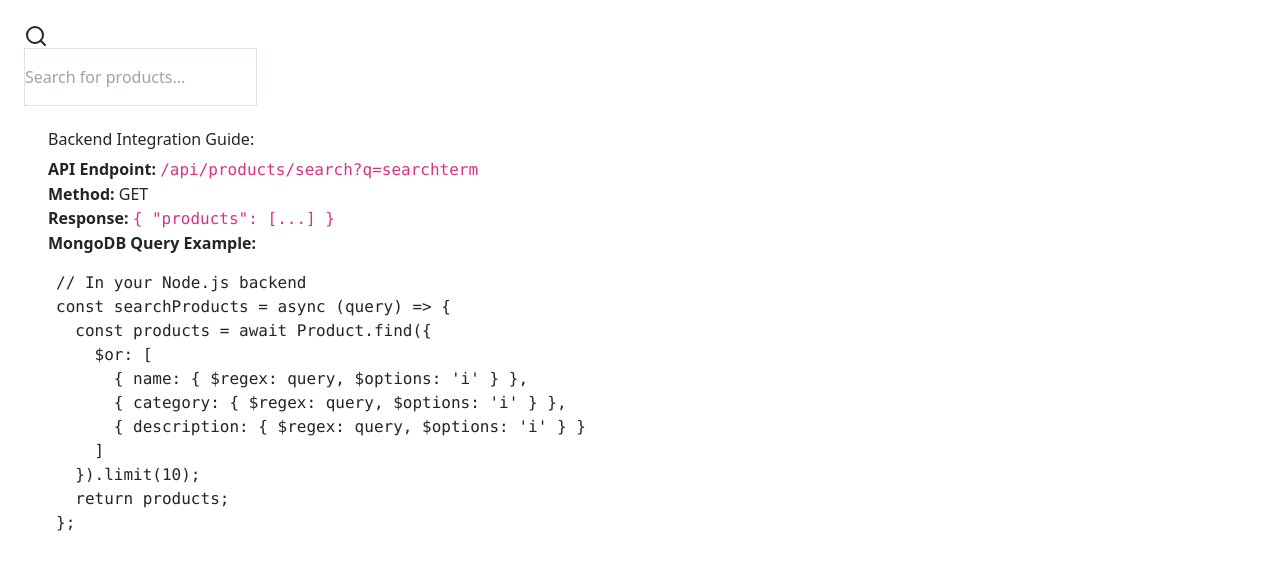
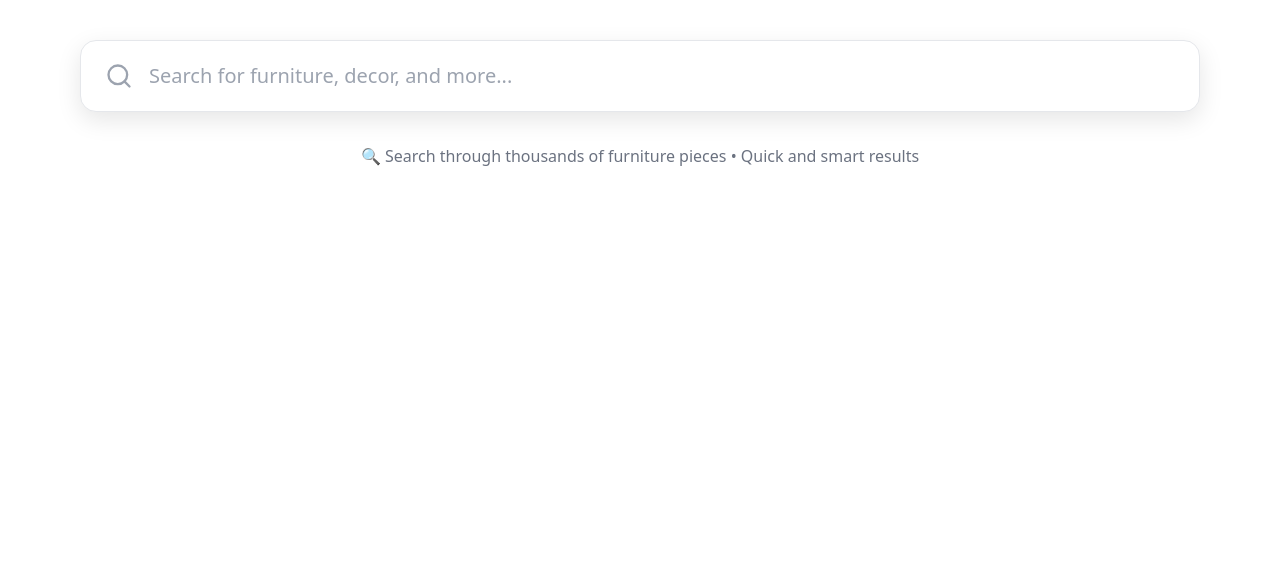
Before and after one commit to TrishaPal2004/AnrFurniture, a React (Create React App) app in the folder furniture12/: page /search in a window 1280 px wide. Shown: the top 570 px of the page. Built offline with nearby package versions, Linux system fonts and the light colour scheme.

Commit message:
Update pages

```diff
--- a/furniture12/src/Pages/Home.js
+++ b/furniture12/src/Pages/Home.js
@@ -251,12 +251,14 @@ const Home = () => {
           marginTop: "5vh",
           justifyContent: "space-between",
         }}>
-          <div className="custom-search-bar">
+          <button onClick={()=>navigate("/search")}>
+          <div className="custom-search-bar" >
             <input type="text" placeholder="Search..." className="search-input" />
-            <button className="search-icon" style={{ background: "transparent" }}>
+            <button className="search-icon" style={{ background: "transparent" }} >
               <Search size={20} style={{ background: "transparent" }} />
             </button>
           </div>
+          </button>
           <div style={{ display: "flex", alignItems: "center", gap: "3vw", marginLeft: "4vw", color: "white", width: "100%", fontSize: "1.2rem" }}>
             <button style={{ fontWeight: "bold", textShadow: "2px 4px 4px black", cursor: "pointer" }} onClick={()=>navigate('/track')}>Track Order</button>
             <span style={{ fontWeight: "bold", textShadow: "2px 4px 4px black", cursor: "pointer" }}>Bulk Orders</span>
--- a/furniture12/src/Pages/Searchbar.js
+++ b/furniture12/src/Pages/Searchbar.js
@@ -1,14 +1,14 @@
 import React, { useState, useEffect, useCallback } from 'react';
-import { Search, ShoppingBag, X, Loader2 } from 'lucide-react';
+import { Search, ShoppingBag, X, Loader2, Clock, TrendingUp } from 'lucide-react';
 
-const DynamicProductSearch = () => {
+const BeautifulProductSearch = () => {
   const [searchTerm, setSearchTerm] = useState('');
   const [searchResults, setSearchResults] = useState([]);
   const [isLoading, setIsLoading] = useState(false);
   const [showResults, setShowResults] = useState(false);
   const [recentSearches, setRecentSearches] = useState([]);
+  const [isFocused, setIsFocused] = useState(false);
 
-  // Debounce function to avoid too many API calls
   const debounce = (func, delay) => {
     let timeoutId;
     return (...args) => {
@@ -17,36 +17,17 @@ const DynamicProductSearch = () => {
     };
   };
 
-  // Function to call your backend API
   const searchProducts = async (query) => {
     if (!query.trim()) {
       setSearchResults([]);
       setShowResults(false);
       return;
     }
-
     setIsLoading(true);
     setShowResults(true);
-
     try {
-      console.log('Searching for:', query);
-      const response = await fetch(`https://anrfurniture-2.onrender.com/api/pdt/q?q=${encodeURIComponent(query)}`, {
-        method: 'GET',
-        headers: {
-          'Content-Type': 'application/json',
-        },
-      });
-
-      console.log('Response status:', response.status);
-
-      if (!response.ok) {
-        const errorText = await response.text();
-        console.error('Backend error:', errorText);
-        throw new Error(`Search failed: ${response.status} ${errorText}`);
-      }
-
+      const response = await fetch(`https://anrfurniture-2.onrender.com/api/pdt/q?q=${encodeURIComponent(query)}`);
       const data = await response.json();
-      console.log('Search results:', data);
       setSearchResults(data.products || []);
     } catch (error) {
       console.error('Search error:', error);
@@ -56,182 +37,107 @@ const DynamicProductSearch = () => {
     }
   };
 
+  const debouncedSearch = useCallback(debounce(searchProducts, 300), []);
 
-
-  // Debounced search function
-  const debouncedSearch = useCallback(
-    debounce((query) => searchProducts(query), 300),
-    []
-  );
-
-  // Handle search input change
   const handleSearchChange = (e) => {
     const value = e.target.value;
     setSearchTerm(value);
     debouncedSearch(value);
   };
 
-  // Handle product selection
   const handleProductSelect = (product) => {
-    // Add to recent searches
     const newRecent = [product.name, ...recentSearches.filter(s => s !== product.name)].slice(0, 5);
     setRecentSearches(newRecent);
-
-    // Clear search
-    setSearchTerm('');
-    setShowResults(false);
-
-    // Navigate to product page or handle selection
     console.log('Selected product:', product);
-    // window.location.href = `/product/${product._id}`;
+    window.location.href = `/zoom/${product._id}`;
   };
 
-  // Clear search
-  const clearSearch = () => {
-    setSearchTerm('');
-    setSearchResults([]);
-    setShowResults(false);
-  };
+  const clearSearch = () => setSearchTerm('');
 
-  // Handle clicking outside to close results
-  useEffect(() => {
-    const handleClickOutside = (event) => {
-      if (!event.target.closest('.search-container')) {
-        setShowResults(false);
-      }
-    };
-
-    document.addEventListener('mousedown', handleClickOutside);
-    return () => document.removeEventListener('mousedown', handleClickOutside);
-  }, []);
+  const trendingSearches = ['Sofa', 'Dining Table', 'Bed', 'Chair', 'Wardrobe'];
 
   return (
-    <div className="w-full max-w-2xl mx-auto p-4">
-      <div className="search-container relative">
-        {/* Search Input */}
-        <div className="relative">
-          <div className="absolute inset-y-0 left-0 pl-3 flex items-center pointer-events-none">
-            <Search className="h-5 w-5 text-gray-400" />
+    <div style={{ width: '100%', maxWidth: '1200px', margin: '0 auto', padding: '40px' }}>
+      <div className="search-container" style={{ position: 'relative' }}>
+        <div style={{ position: 'relative' }}>
+          <div style={{ position: 'absolute', top: '-4px', bottom: '-4px', left: '-4px', right: '-4px', background: 'linear-gradient(to right, #9333ea, #3b82f6, #14b8a6)', borderRadius: '16px', filter: 'blur(8px)', opacity: isFocused ? 1 : 0, transition: 'opacity 1s' }}></div>
+          <div style={{ position: 'relative', backgroundColor: 'white', borderRadius: '16px', boxShadow: '0 8px 24px rgba(0,0,0,0.1)', border: '1px solid #e5e7eb' }}>
+            <div style={{ display: 'flex', alignItems: 'center', padding: '20px 24px' }}>
+              <div>
+                <Search style={{ height: '28px', width: '28px', color: isFocused ? '#3b82f6' : '#9ca3af', transition: 'color 0.3s' }} />
               </div>
-
               <input
                 type="text"
                 value={searchTerm}
                 onChange={handleSearchChange}
-            onFocus={() => searchTerm && setShowResults(true)}
-            placeholder="Search for products..."
-            className="w-full pl-10 pr-10 py-3 border border-gray-300 rounded-lg focus:ring-2 focus:ring-blue-500 focus:border-transparent outline-none text-gray-900 placeholder-gray-500"
+                onFocus={() => {
+                  setIsFocused(true);
+                  if (searchTerm) setShowResults(true);
+                }}
+                onBlur={() => setTimeout(() => setIsFocused(false), 200)}
+                placeholder="Search for furniture, decor, and more..."
+                style={{ flex: 1, marginLeft: '16px', fontSize: '20px', backgroundColor: 'transparent', border: 'none', outline: 'none', color: '#111827', fontWeight: '500' }}
               />
-
               {searchTerm && (
-            <button
-              onClick={clearSearch}
-              className="absolute inset-y-0 right-0 pr-3 flex items-center text-gray-400 hover:text-gray-600"
-            >
-              <X className="h-5 w-5" />
+                <button onClick={clearSearch} style={{ padding: '8px', color: '#9ca3af', background: 'none', border: 'none', cursor: 'pointer', borderRadius: '9999px' }}>
+                  <X style={{ height: '20px', width: '20px' }} />
                 </button>
               )}
             </div>
+          </div>
+        </div>
 
-        {/* Search Results Dropdown */}
         {showResults && (
-          <div className="absolute top-full left-0 right-0 mt-1 bg-white border border-gray-200 rounded-lg shadow-lg z-50 max-h-96 overflow-y-auto">
+          <div style={{ position: 'absolute', top: '100%', left: 0, right: 0, marginTop: '12px', backgroundColor: 'white', border: '1px solid #e5e7eb', borderRadius: '16px', boxShadow: '0 16px 48px rgba(0,0,0,0.1)', zIndex: 50, maxHeight: '32rem', overflow: 'hidden', backdropFilter: 'blur(4px)' }}>
             {isLoading ? (
-              <div className="flex items-center justify-center py-8">
-                <Loader2 className="h-6 w-6 animate-spin text-blue-500" />
-                <span className="ml-2 text-gray-600">Searching...</span>
+              <div style={{ display: 'flex', alignItems: 'center', justifyContent: 'center', padding: '48px 0' }}>
+                <div style={{ position: 'relative' }}>
+                  <Loader2 style={{ height: '32px', width: '32px', animation: 'spin 1s linear infinite', color: '#3b82f6' }} />
+                </div>
+                <span style={{ marginLeft: '12px', fontSize: '20px', color: '#6b7280', fontWeight: 500 }}>Searching...</span>
               </div>
             ) : searchResults.length > 0 ? (
-              <div className="py-2">
-                {searchResults.map((product) => (
-                  <div
-                    key={product._id}
-                    onClick={() => handleProductSelect(product)}
-                    className="flex items-center px-4 py-3 hover:bg-gray-50 cursor-pointer border-b border-gray-100 last:border-b-0"
-                  >
-                    <div className="flex-shrink-0 w-12 h-12 bg-gray-200 rounded-lg overflow-hidden">
+              <div style={{ padding: '16px' }}>
+                <p style={{ fontSize: '16px', fontWeight: '600', color: '#6b7280', textTransform: 'uppercase', paddingBottom: '12px', borderBottom: '1px solid #f3f4f6' }}>
+                  Found {searchResults.length} result{searchResults.length !== 1 ? 's' : ''}
+                </p>
+                <div style={{ display: 'grid', gridTemplateColumns: 'repeat(auto-fill, minmax(240px, 1fr))', gap: '16px', maxHeight: '24rem', overflowY: 'auto', marginTop: '16px' }}>
+                  {searchResults.map(product => (
+                    <div key={product._id} onClick={() => handleProductSelect(product)} style={{ cursor: 'pointer', padding: '12px', border: '1px solid #f3f4f6', borderRadius: '12px', background: '#f9fafb', transition: 'transform 0.2s', display: 'flex', flexDirection: 'column', alignItems: 'center' }}>
                       <img
-                        src={product.images?.[0] || '/api/placeholder/48/48'}
+                        src={product.images?.[0] || '/api/placeholder/64/64'}
                         alt={product.name}
-                        className="w-full h-full object-cover"
-                        onError={(e) => {
-                          e.target.src = '/api/placeholder/48/48';
-                        }}
+                        style={{ width: '160px', height: '160px', objectFit: 'cover', borderRadius: '12px', marginBottom: '12px' }}
+                        onError={(e) => (e.target.src = '/api/placeholder/64/64')}
                       />
-                    </div>
-
-                    <div className="ml-3 flex-1 min-w-0">
-                      <p className="text-sm font-medium text-gray-900 truncate">
-                        {product.name}
-                      </p>
-                      <p className="text-sm text-gray-500">
-                        {product.category}
-                      </p>
-                    </div>
-
-                    <div className="ml-3 flex-shrink-0">
-                      <span className="text-lg font-semibold text-blue-600">
-                        ${product.price}
-                      </span>
-                    </div>
+                      <p style={{ fontSize: '18px', fontWeight: '600', color: '#111827', marginBottom: '4px', textAlign: 'center' }}>{product.name}</p>
+                      <p style={{ fontSize: '14px', color: '#6b7280', textAlign: 'center' }}>{product.category} • {product.material}</p>
+                      {product.size && <p style={{ fontSize: '12px', color: '#9ca3af', marginTop: '2px' }}>Size: {product.size}</p>}
+                      <p style={{ marginTop: '8px', fontSize: '18px', fontWeight: 'bold', background: 'linear-gradient(to right, #3b82f6, #9333ea)', WebkitBackgroundClip: 'text', color: 'transparent' }}>${product.price}</p>
                     </div>
                   ))}
                 </div>
-            ) : searchTerm ? (
-              <div className="py-8 text-center text-gray-500">
-                <ShoppingBag className="h-12 w-12 mx-auto text-gray-300 mb-2" />
-                <p>No products found for "{searchTerm}"</p>
-                <p className="text-sm">Try different keywords</p>
               </div>
-            ) : null}
-
-            {/* Recent Searches */}
-            {!searchTerm && recentSearches.length > 0 && (
-              <div className="border-t border-gray-100 py-2">
-                <p className="text-xs font-medium text-gray-500 px-4 py-2">Recent Searches</p>
-                {recentSearches.map((recent, index) => (
-                  <div
-                    key={index}
-                    onClick={() => {
-                      setSearchTerm(recent);
-                      searchProducts(recent);
-                    }}
-                    className="px-4 py-2 hover:bg-gray-50 cursor-pointer text-sm text-gray-700"
-                  >
-                    {recent}
-                  </div>
-                ))}
+            ) : (
+              <div style={{ textAlign: 'center', padding: '48px 0' }}>
+                <ShoppingBag style={{ height: '64px', width: '64px', color: '#d1d5db', marginBottom: '16px' }} />
+                <p style={{ fontSize: '20px', fontWeight: '500', color: '#6b7280' }}>No products found</p>
+                <p style={{ fontSize: '14px', color: '#9ca3af' }}>
+                  No results for "<span style={{ fontWeight: '500', color: '#6b7280' }}>{searchTerm}</span>"
+                </p>
               </div>
             )}
           </div>
         )}
       </div>
 
-      {/* Demo Info */}
-      <div className="mt-8 p-4 bg-blue-50 rounded-lg">
-        <h3 className="font-medium text-blue-900 mb-2">Backend Integration Guide:</h3>
-        <div className="text-sm text-blue-800 space-y-1">
-          <p><strong>API Endpoint:</strong> <code>/api/products/search?q=searchterm</code></p>
-          <p><strong>Method:</strong> GET</p>
-          <p><strong>Response:</strong> <code>{`{ "products": [...] }`}</code></p>
-          <p><strong>MongoDB Query Example:</strong></p>
-          <pre className="bg-blue-100 p-2 rounded text-xs mt-2 overflow-x-auto">
-{`// In your Node.js backend
-const searchProducts = async (query) => {
-  const products = await Product.find({
-    $or: [
-      { name: { $regex: query, $options: 'i' } },
-      { category: { $regex: query, $options: 'i' } },
-      { description: { $regex: query, $options: 'i' } }
-    ]
-  }).limit(10);
-  return products;
-};`}
-          </pre>
+      {!showResults && (
+        <div style={{ marginTop: '32px', textAlign: 'center' }}>
+          <p style={{ color: '#6b7280', fontSize: '16px' }}>🔍 Search through thousands of furniture pieces • Quick and smart results</p>
         </div>
-      </div>
+      )}
     </div>
   );
 };
 
-export default DynamicProductSearch;
+export default BeautifulProductSearch;
```
Lines whose indentation alone changed are shown as unchanged.
